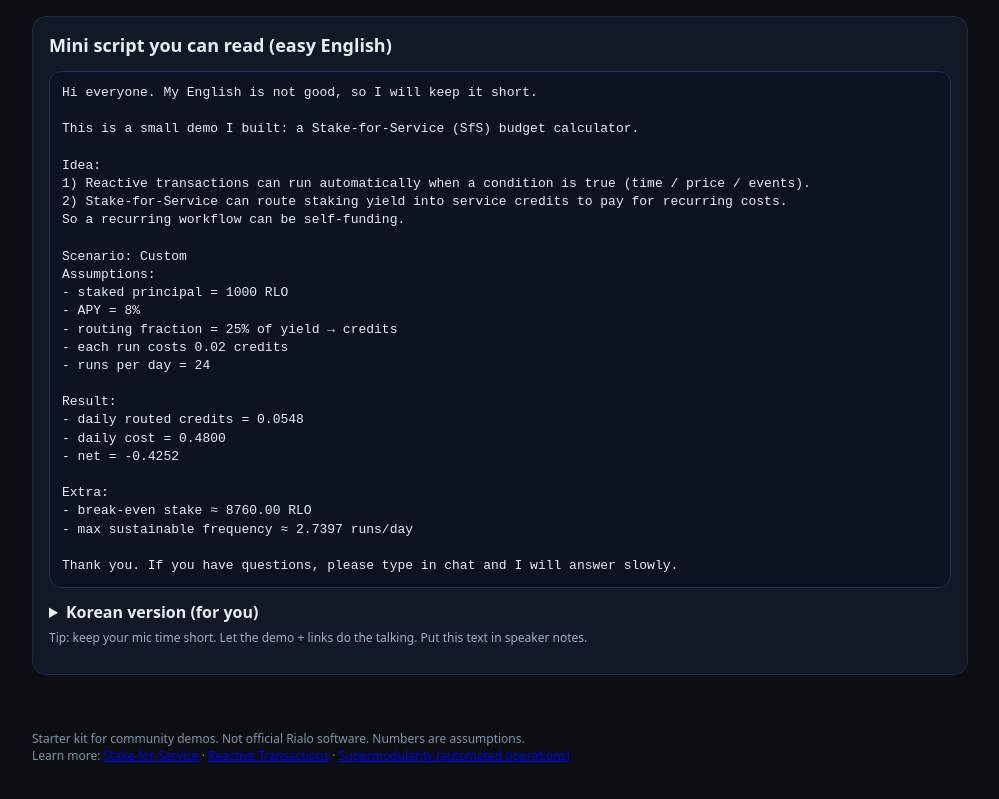
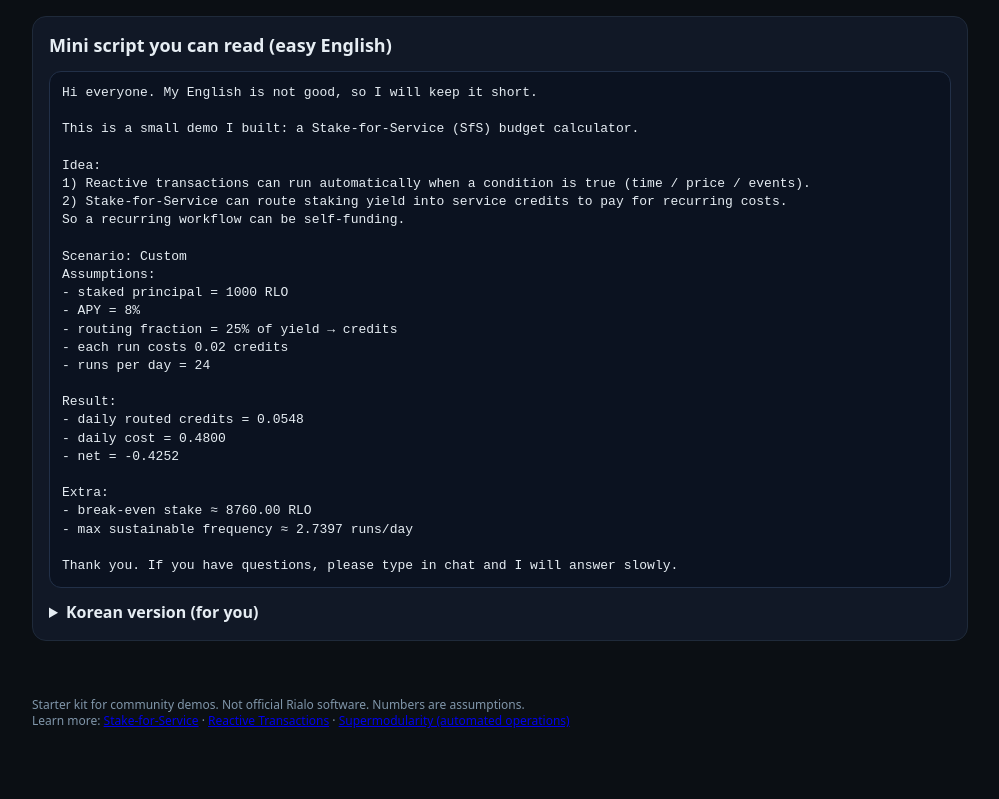
Before and after one commit to psu0612/rialo-sfs-budget-calculator, a plain HTML site: page index.html in a window 1280 px wide. Shown: the part 869-1668 px from the top of the page, without its empty margins (140-1139 px from the left). After the commit the page ends 1633 px from the top, so only its background shows below. Drawn offline with Linux system fonts and the light colour scheme.

Commit message:
Update index.html

```diff
--- a/index.html
+++ b/index.html
@@ -126,9 +126,7 @@
         <pre id="koreanBox"></pre>
       </details>
 
-      <p class="hint">
-        Tip: keep your mic time short. Let the demo + links do the talking. Put this text in speaker notes.
-      </p>
+
     </section>
   </main>
 
```
